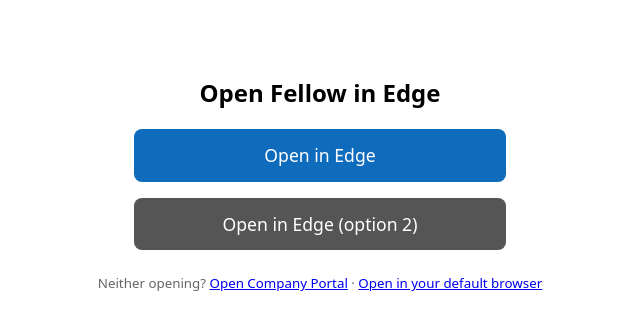
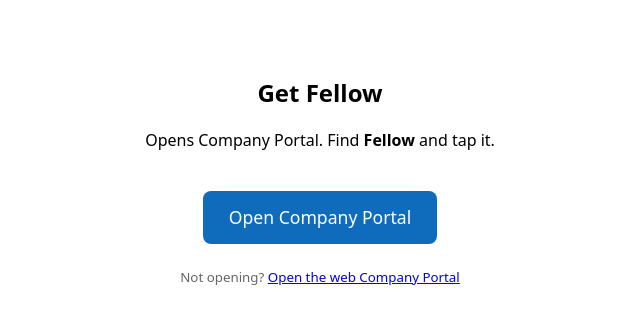
Before and after one commit to nmf-at-bain/Get-Fellow, a plain HTML site: page index.html in a window 1280 px wide. Shown: the whole page, without its empty margins (320-960 px from the left). Drawn offline with Linux system fonts and the light colour scheme.

Commit message:
Change title and content from 'Open Fellow' to 'Get Fellow'

```diff
--- a/index.html
+++ b/index.html
@@ -1,26 +1,15 @@
 <!doctype html>
 <html lang="en"><head><meta charset="utf-8">
 <meta name="viewport" content="width=device-width, initial-scale=1">
-<title>Open Fellow in Edge</title>
+<title>Get Fellow</title>
 <style>
 body{font-family:system-ui,sans-serif;text-align:center;padding:3rem 1.5rem}
-a.btn{display:block;max-width:20rem;margin:1rem auto 0;padding:.9rem 1.6rem;border-radius:8px;background:#0f6cbd;color:#fff;text-decoration:none;font-size:1.1rem}
-a.alt{background:#555}
+a.btn{display:inline-block;margin-top:1.5rem;padding:.9rem 1.6rem;border-radius:8px;background:#0f6cbd;color:#fff;text-decoration:none;font-size:1.1rem}
 small{display:block;margin-top:1.5rem;color:#666}
 </style></head>
 <body>
-<h2>Open Fellow in Edge</h2>
-<a id="a" class="btn" href="#">Open in Edge</a>
-<a id="b" class="btn alt" href="#">Open in Edge (option 2)</a>
-<small id="fb"></small>
-<script>
-var APP_ID = "17cfc6a7-5950-492f-a02a-23945ff24ff3";
-var path = "portal.manage.microsoft.com/webcp/apps/" + APP_ID;
-var web = "https://" + path;
-document.getElementById("a").href = "microsoft-edge-https://" + path;
-document.getElementById("b").href = "microsoft-edge:" + web;
-document.getElementById("fb").innerHTML =
-  'Neither opening? <a href="companyportal://apps">Open Company Portal</a> &middot; ' +
-  '<a href="' + web + '">Open in your default browser</a>';
-</script>
+<h2>Get Fellow</h2>
+<p>Opens Company Portal. Find <b>Fellow</b> and tap it.</p>
+<a class="btn" href="companyportal://apps">Open Company Portal</a>
+<small>Not opening? <a href="https://portal.manage.microsoft.com/webcp/apps/17cfc6a7-5950-492f-a02a-23945ff24ff3">Open the web Company Portal</a></small>
 </body></html>
```
